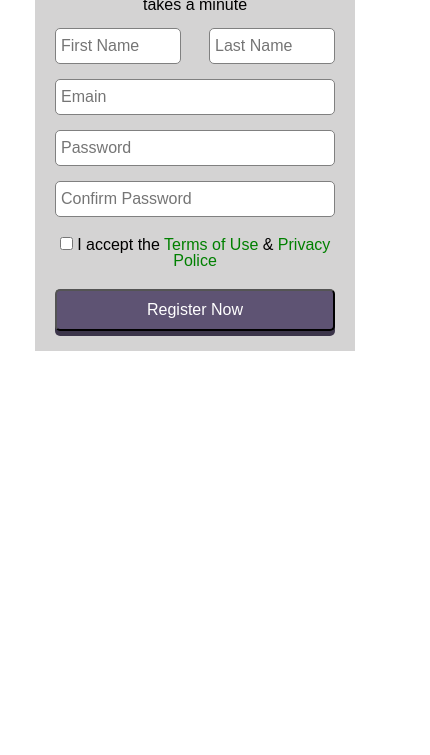
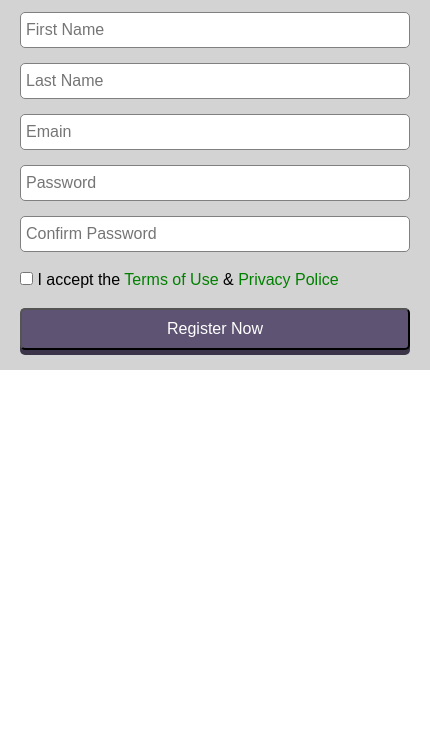
Before and after one commit to Volkov00/form-car, a plain HTML site: page index.html in a window 390 px wide. Shown: the part 89-844 px from the top of the page, 430 px wide, since content can reach past the window. Drawn offline with Linux system fonts and the light colour scheme.

Commit message:
this-all

```diff
--- a/assets/style/style.css
+++ b/assets/style/style.css
@@ -47,8 +47,8 @@ body {
   display: flex;
   justify-content: space-between;
 }
-.nname,
-.fname {
+.fname,
+.lname {
   width: 45%;
 }
 .check-container {
@@ -79,7 +79,10 @@ body {
   color: var(--color);
 }
 @media screen and (max-width: 430px) {
-  .card-form {
-    width: 320px;
+  .name {
+    display: block;
+  }
+  .lname, .fname{
+    width: 100%;
   }
 }
--- a/index.html
+++ b/index.html
@@ -14,8 +14,8 @@
       <h1 class="title">Register</h1>
       <p class="sub-title">Create your account. It`s free and only takes a minute</p>
     <div class="name">
-      <input name="fnmae" type="text" class="nname inp-pad" placeholder="First Name">
-      <input name="sname" type="text" class="fname inp-pad" placeholder="Last Name">
+      <input name="fname" type="text" class="fname inp-pad" placeholder="First Name">
+      <input name="sname" type="text" class="lname inp-pad" placeholder="Last Name">
     </div>
     <input name="email" type="email" class="email inp-pad" placeholder="Emain">
     <input name="password" type="password" class="password inp-pad" placeholder="Password">
```
